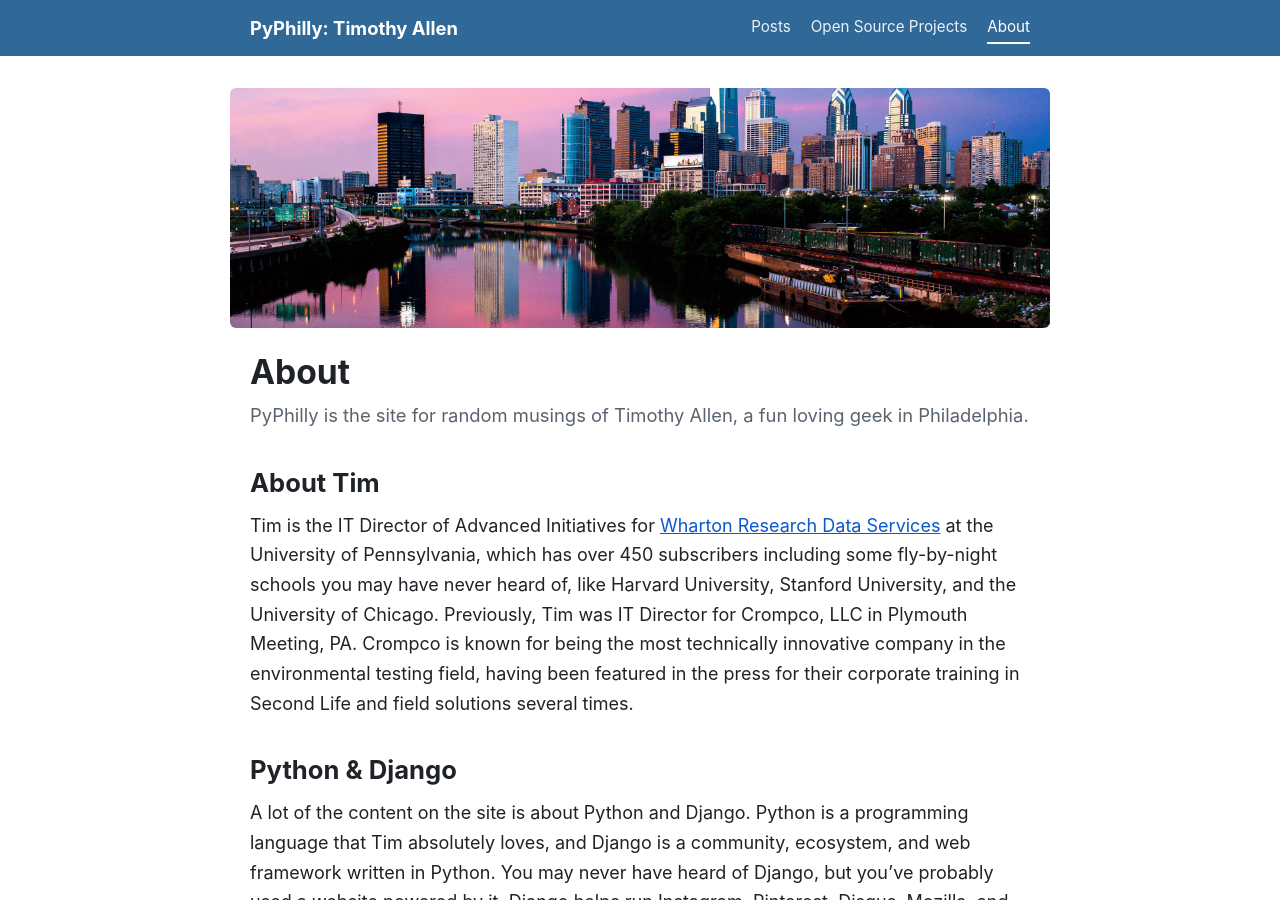
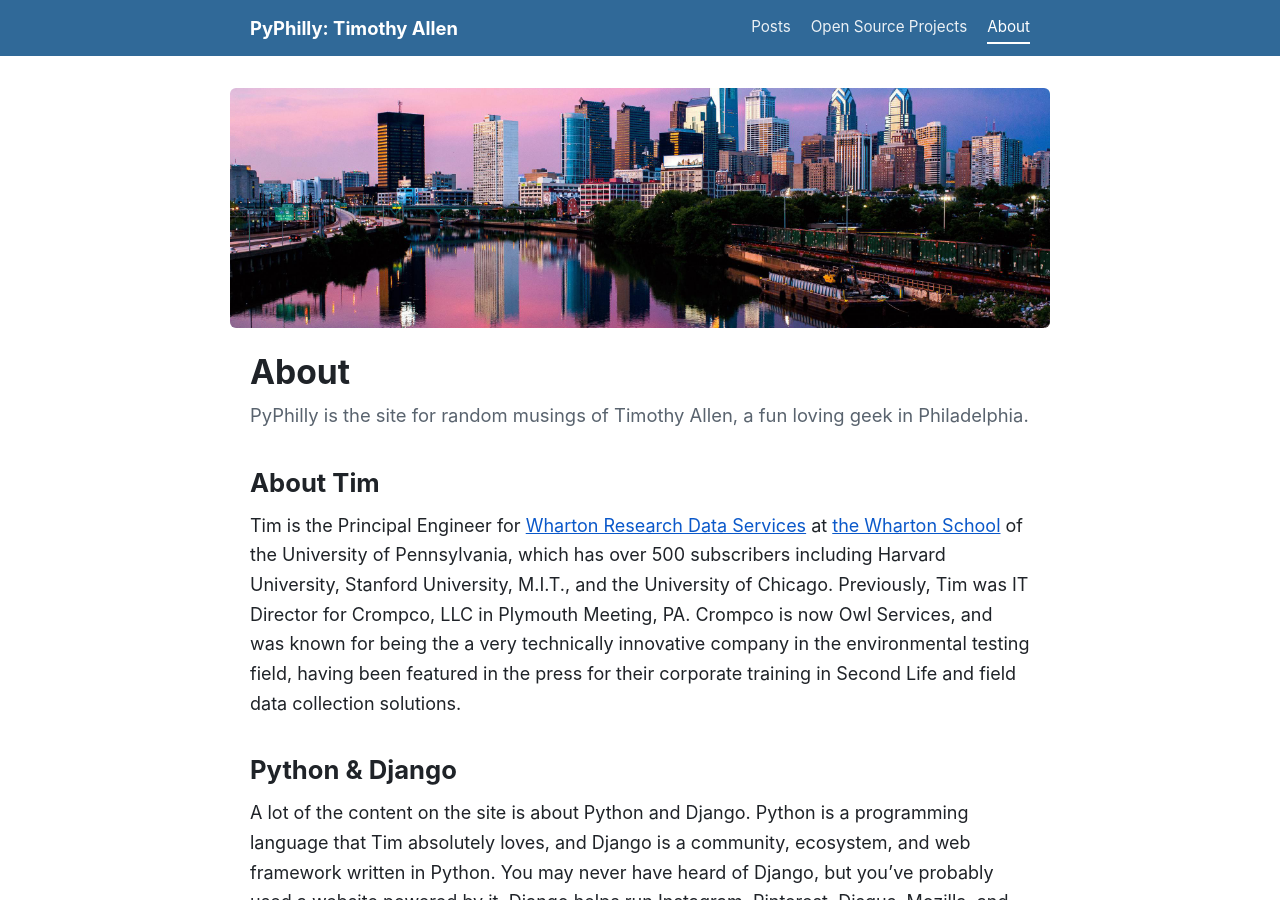
Before and after one commit to FlipperPA/flipperpa.github.io, a Jekyll site: the page built from about.md, in a window 1280 px wide and 900 px high. Built offline with Jekyll 4.4.1, drawn with Linux system fonts in a browser that asks for light colours.

Commit message:
Update ABOUT page.

```diff
--- a/about.md
+++ b/about.md
@@ -9,7 +9,7 @@ hero: /assets/images/philly-skyline.original.jpg
 
 ## About Tim
 
-Tim is the IT Director of Advanced Initiatives for [Wharton Research Data Services](https://wrds-www.wharton.upenn.edu/pages/about/) at the University of Pennsylvania, which has over 450 subscribers including some fly-by-night schools you may have never heard of, like Harvard University, Stanford University, and the University of Chicago. Previously, Tim was IT Director for Crompco, LLC in Plymouth Meeting, PA. Crompco is known for being the most technically innovative company in the environmental testing field, having been featured in the press for their corporate training in Second Life and field solutions several times.
+Tim is the Principal Engineer for [Wharton Research Data Services](https://wrds-www.wharton.upenn.edu/pages/about/) at [the Wharton School](https://www.wharton.upenn.edu/) of the University of Pennsylvania, which has over 500 subscribers including Harvard University, Stanford University, M.I.T., and the University of Chicago. Previously, Tim was IT Director for Crompco, LLC in Plymouth Meeting, PA. Crompco is now Owl Services, and was known for being the a very technically innovative company in the environmental testing field, having been featured in the press for their corporate training in Second Life and field data collection solutions.
 
 ## Python & Django
 
```
